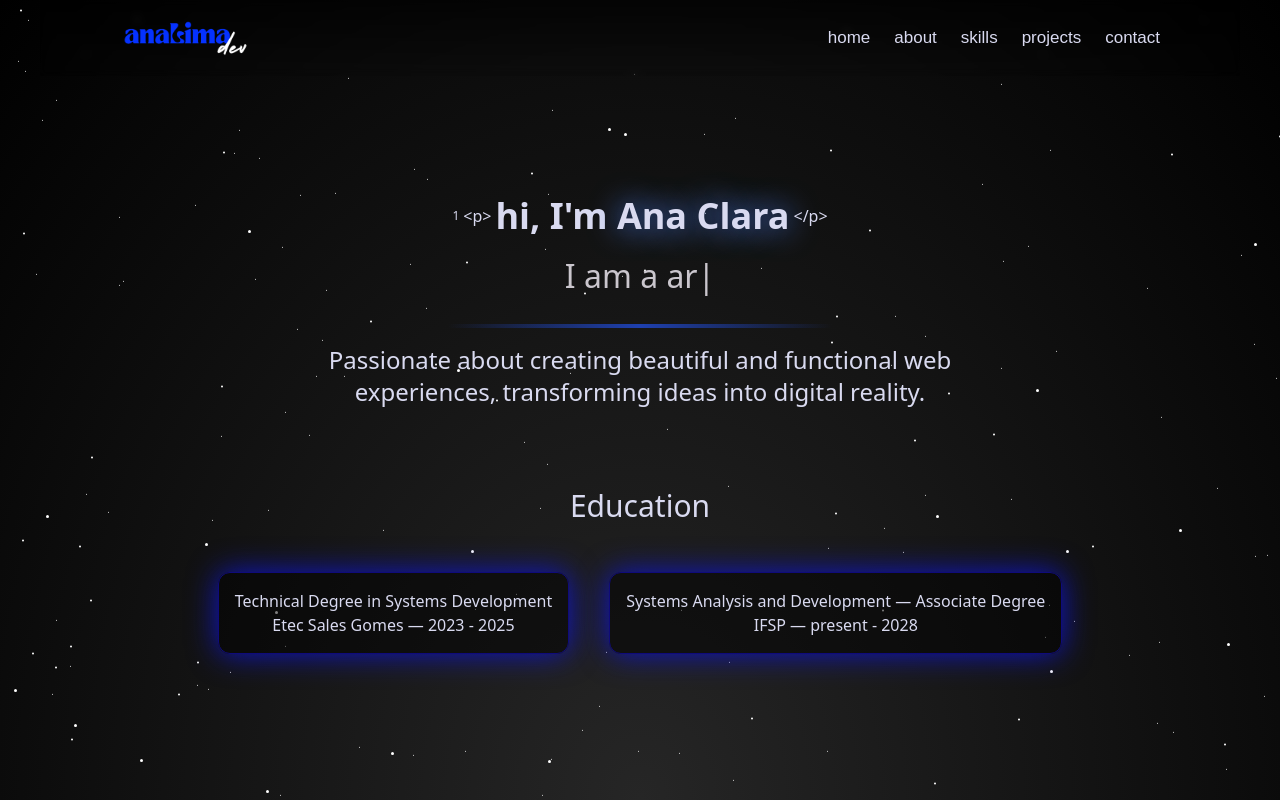
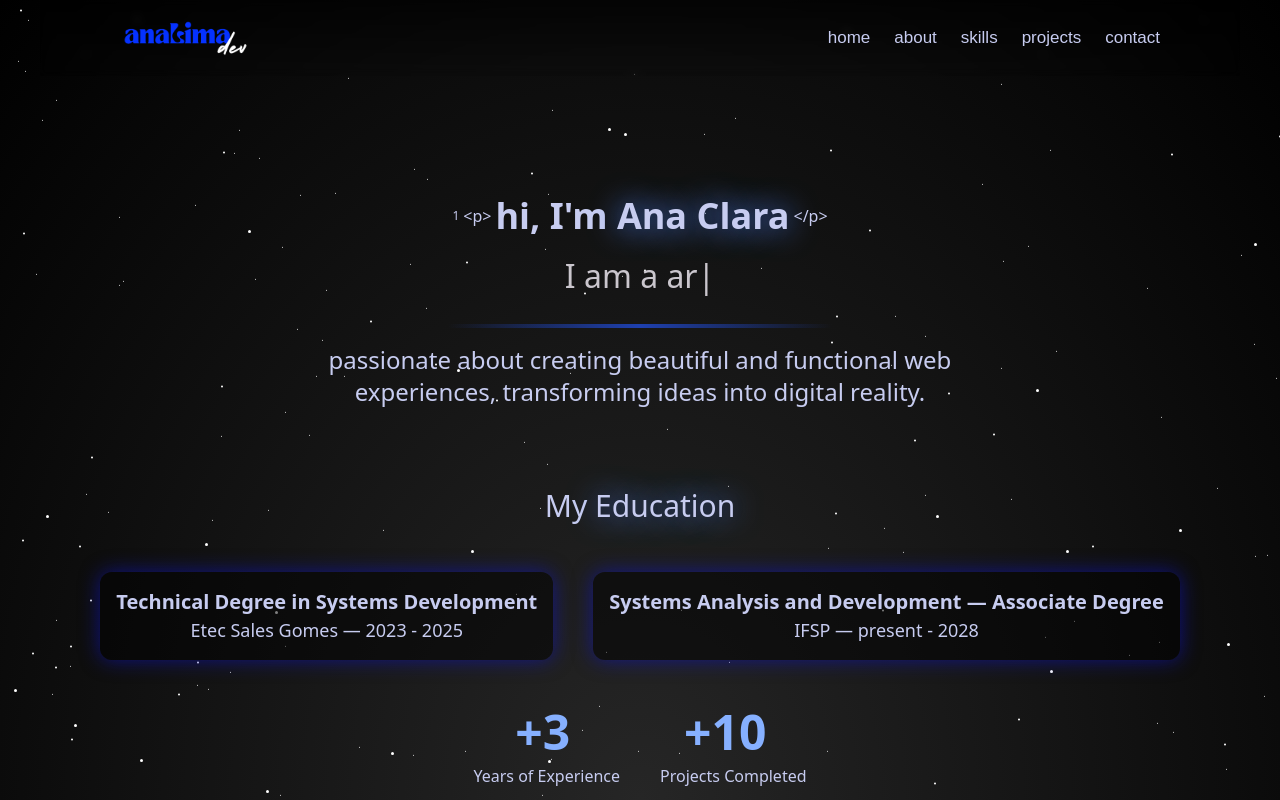
Before and after one commit to claroca07/Portifolio, a React (Vite) app in the folder my-portfolio/: page / in a window 1280 px wide. Built offline with nearby package versions, Linux system fonts and the light colour scheme.

Commit message:
feat: continuação do about

```diff
--- a/my-portfolio/src/App.jsx
+++ b/my-portfolio/src/App.jsx
@@ -35,7 +35,7 @@ function App() {
             </div>
             <div className="mt-6 h-1 w-64 sm:w-96 bg-gradient-to-r from-transparent via-blue-800 to-transparent"></div>
             <p className="mt-4 font-medium text-lg sm:text-2xl text-[var(--light-color)] max-w-2xl leading-relaxed">
-              Passionate about creating beautiful and functional web experiences, transforming ideas into digital reality.
+              passionate about creating beautiful and functional web experiences, transforming ideas into digital reality.
             </p>
           </section>
           <About />
--- a/my-portfolio/src/components/About.jsx
+++ b/my-portfolio/src/components/About.jsx
@@ -1,15 +1,25 @@
 function About() {
     return (
         <section className="text-[var(--light-color)] flex flex-col justify-center items-center gap-6 mt-20">
-            <h1 className="title text-3xl font-medium">Education</h1>
-            <div className="flex gap-10 my-6 flex-col sm:flex-row">
+            <h1 className="title text-3xl font-medium">My <span className="text-glow">Education</span></h1>
+            <div className="flex gap-10 my-6 flex-col sm:flex-row text-xl">
                 <div className="card">
-                    <h2>Technical Degree in Systems Development</h2>
-                    <h3>Etec Sales Gomes — 2023 - 2025</h3>
+                    <h2 className="font-bold">Technical Degree in Systems Development</h2>
+                    <h3 className="text-lg font-medium">Etec Sales Gomes — 2023 - 2025</h3>
                 </div>
                 <div className="card">
-                    <h2>Systems Analysis and Development — Associate Degree</h2>
-                    <h3>IFSP — present - 2028</h3>
+                    <h2 className="font-bold">Systems Analysis and Development — Associate Degree</h2>
+                    <h3 className="text-lg font-medium">IFSP — present - 2028</h3>
+                </div>
+            </div>
+            <div className="information flex gap-10">
+                <div className="topic text-center">
+                    <h1 className="text-5xl font-bold mr-2 text-[var(--lightblue-color)]">+3</h1>
+                    <h2 className="font-medium mt-2">Years of Experience</h2>
+                </div>
+                <div className="topic text-center">
+                    <h1 className="text-5xl font-bold mr-4 text-[var(--lightblue-color)]">+10</h1>
+                    <h2 className="font-medium mt-2">Projects Completed</h2>
                 </div>
             </div>
         </section>
--- a/my-portfolio/src/index.css
+++ b/my-portfolio/src/index.css
@@ -11,7 +11,8 @@
   --ring: 222 84% 5%;
   --primary-color: rgb(15, 11, 122);
   --secondary-color: rgb(14, 20, 199);
-  --light-color: rgb(217, 218, 240);
+  --lightblue-color: rgb(134, 176, 255);
+  --light-color: rgb(199, 204, 240);
   --glow-color: rgb(80, 133, 255);
   --dark-color: rgb(3, 4, 33);
 }
@@ -95,9 +96,10 @@
   padding: 1rem;
   border-radius: 12px;
   background-color: rgba(0, 0, 0, 0.5);
-  border: 1px solid var(--primary-color);
-  box-shadow: 0 0 30px var(--secondary-color);
+  box-shadow: 0 0 20px rgba(14, 20, 199, 0.616);
 }
+
+
 
 .title{
   color: var(--light-color);
```
